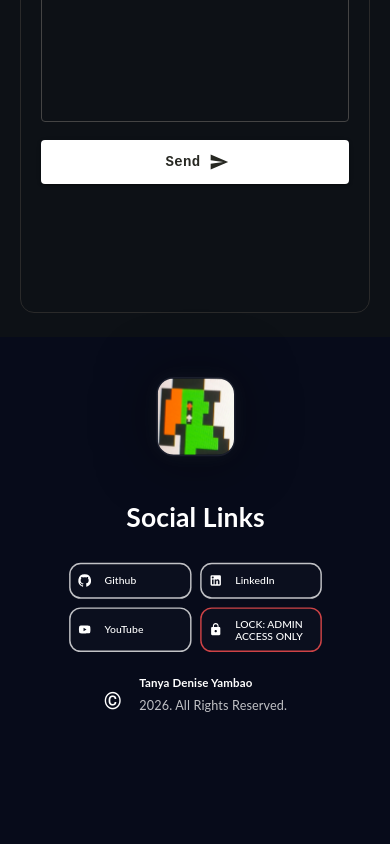
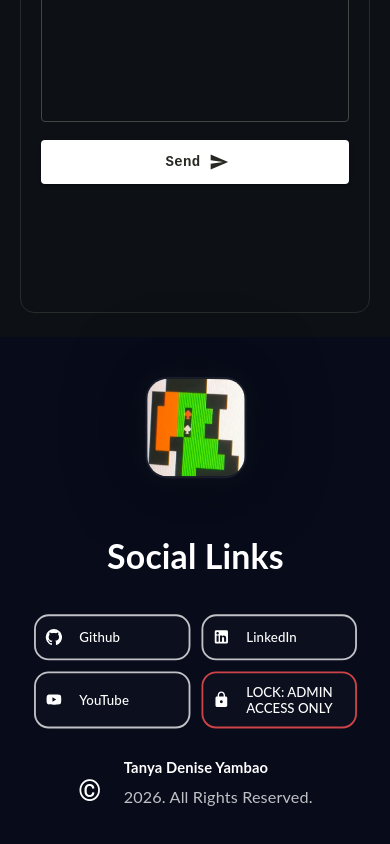
Before and after one commit to Rachiminoff/Rachiminoff.github.io, a React (Create React App) app: page / in a window 390 px wide. Shown: the part 8090-8934 px from the top of the page. Built offline with nearby package versions, Linux system fonts and the light colour scheme; no server answers.

Commit message:
add footer

```diff
--- a/src/assets/styles/Footer.scss
+++ b/src/assets/styles/Footer.scss
@@ -290,7 +290,7 @@
       justify-content: center;
       align-items: center;
       gap: 20px;
-      transform: scale(0.72);
+      transform: scale(0.92);
       transform-origin: top center;
     }
 
```
